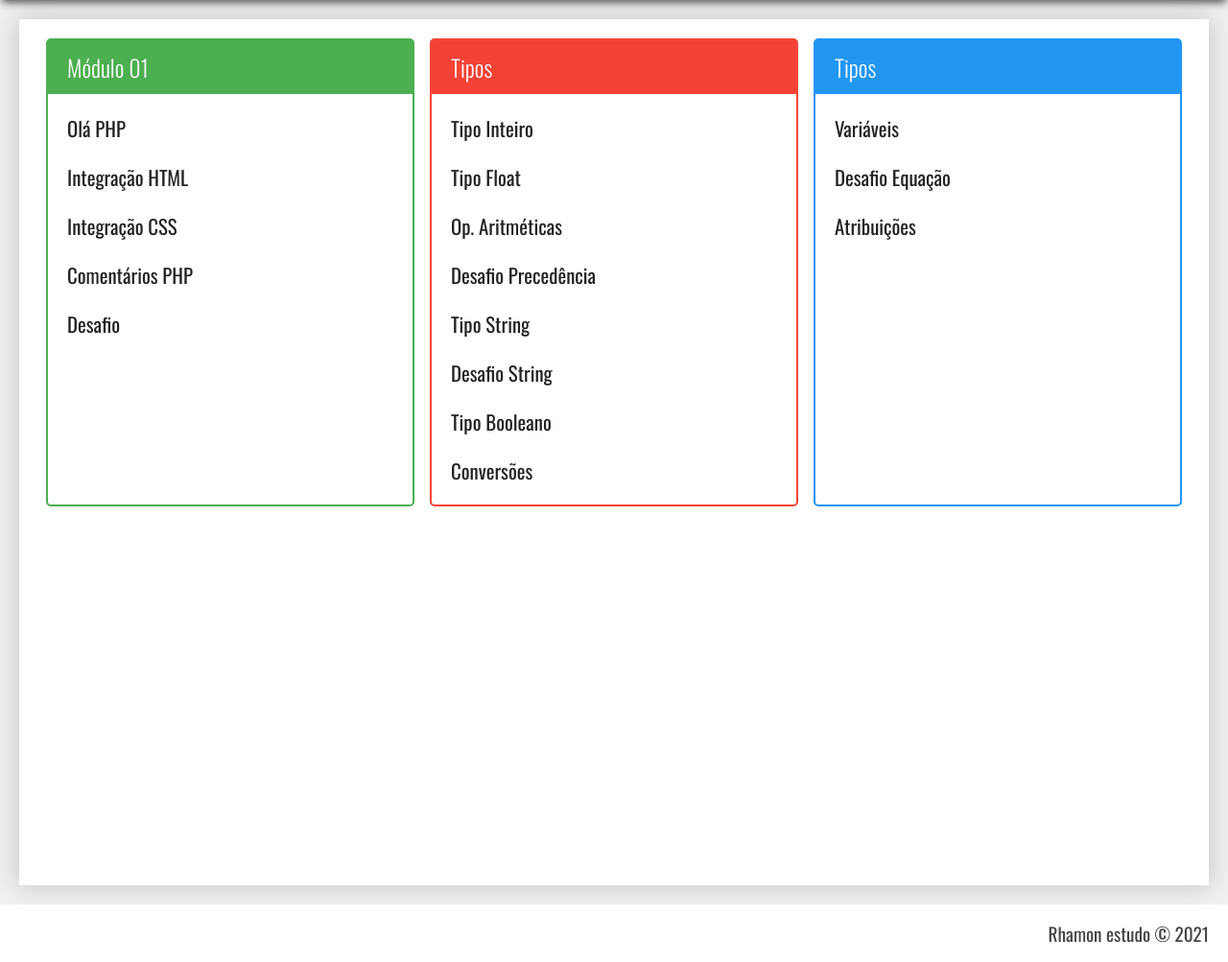
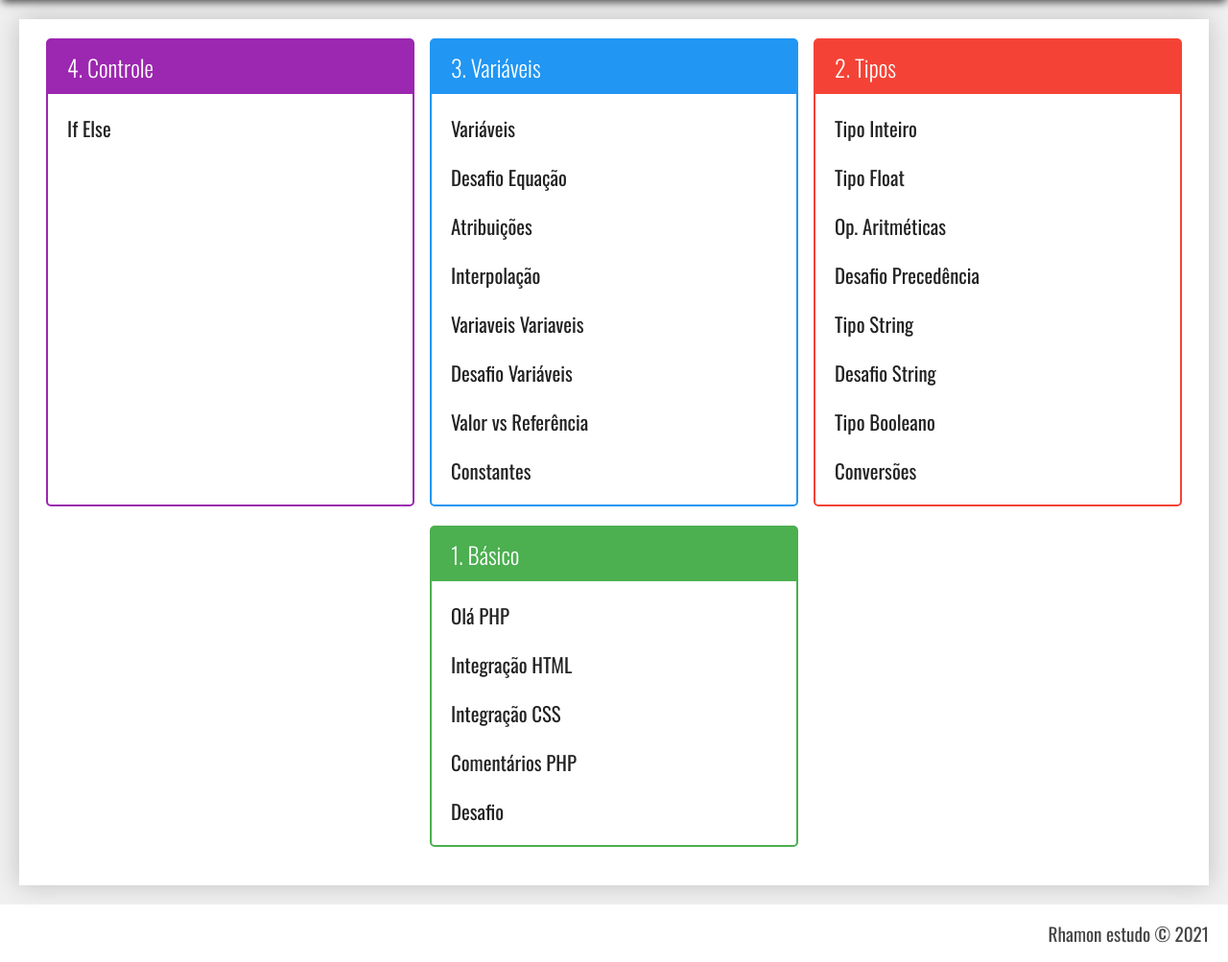
Before and after one commit to rh-mg/curso-php, a PHP site: page / in a window 1280 px wide. Shown: the part 120-1123 px from the top of the page at 96% size. Run offline with PHP 8.4, Linux system fonts and the light colour scheme.

Commit message:
Ordem dos menus invertida.

```diff
--- /dev/null
+++ b/controle/if_else.php
@@ -0,0 +1,6 @@
+<div class="titulo">If Else</div>
+
+<?php
+if(false); {
+    echo "Serei impresso novamente?";
+}
--- a/index.php
+++ b/index.php
@@ -15,39 +15,66 @@
    <main class="principal">
        <div class="conteudo">
            <nav class="modulos">
-               <div class="modulo verde">
-                   <h3>Módulo 01</h3>
+           <div class="modulo roxo">
+                    <h3>4. Controle</h3>
                     <ul>
                         <li>
-                           <a href="exercicio.php?dir=basico&file=ola">
-                           Olá PHP
-                           </a>
-                    </li>
-                    <li>
-                           <a href="exercicio.php?dir=basico&file=html">
-                           Integração HTML
-                           </a>
-                    </li>
-                    <li>
-                           <a href="exercicio.php?dir=basico&file=css">
-                           Integração CSS
-                           </a>
-                    </li>
-                    <li>
-                           <a href="exercicio.php?dir=basico&file=comentarios">
-                           Comentários PHP
-                           </a>
-                    </li>
-                    <li>
-                           <a href="exercicio.php?dir=basico&file=desafio">
-                           Desafio
+                            <a href="exercicio.php?dir=controle&file=if_else">
+                                If Else
                             </a>
                         </li>
                     </ul>
                 </div>
 
+                <div class="modulo azul">
+                    <h3>3. Variáveis</h3>
+                    <ul>
+                        <li>
+                            <a href="exercicio.php?dir=variaveis&file=basico">
+                                Variáveis
+                            </a>
+                        </li>
+                        <li>
+                            <a href="exercicio.php?dir=variaveis&file=desafio_equacao">
+                                Desafio Equação
+                            </a>
+                        </li>
+                        <li>
+                            <a href="exercicio.php?dir=variaveis&file=atribuicoes">
+                                Atribuições
+                            </a>
+                        </li>
+                        <li>
+                            <a href="exercicio.php?dir=variaveis&file=interpolacao">
+                                Interpolação
+                            </a>
+                        </li>
+                        <li>
+                            <a href="exercicio.php?dir=variaveis&file=variaveis_variaveis">
+                                Variaveis Variaveis
+                            </a>
+                        </li>
+                        <li>
+                            <a href="exercicio.php?dir=variaveis&file=desafio_variaveis">
+                                Desafio Variáveis
+                            </a>
+                        </li>
+                        <li>
+                            <a href="exercicio.php?dir=variaveis&file=valor_referencia">
+                                Valor vs Referência
+                            </a>
+                        </li>
+                        <li>
+                            <a href="exercicio.php?dir=variaveis&file=constantes">
+                                Constantes
+                            </a>
+                        </li>
+                </ul>
+             </div>
+
+
                <div class="modulo vermelho">
-                    <h3>Tipos</h3>
+                    <h3>2. Tipos</h3>
                     <ul>
                         <li>
                             <a href="exercicio.php?dir=tipos&file=int">
@@ -92,26 +119,38 @@
                     </ul>
                 </div>
 
-                <div class="modulo azul">
-                    <h3>Tipos</h3>
+
+             <div class="modulo verde">
+                   <h3>1. Básico</h3>
                    <ul>
                        <li>
-                            <a href="exercicio.php?dir=variaveis&file=basico">
-                                Variáveis
+                           <a href="exercicio.php?dir=basico&file=ola">
+                           Olá PHP
                            </a>
                     </li>
                     <li>
-                            <a href="exercicio.php?dir=variaveis&file=desafio_equacao">
-                                Desafio Equação
+                           <a href="exercicio.php?dir=basico&file=html">
+                           Integração HTML
                            </a>
                     </li>
                     <li>
-                            <a href="exercicio.php?dir=variaveis&file=atribuicoes">
-                                Atribuições
+                           <a href="exercicio.php?dir=basico&file=css">
+                           Integração CSS
+                           </a>
+                    </li>
+                    <li>
+                           <a href="exercicio.php?dir=basico&file=comentarios">
+                           Comentários PHP
+                           </a>
+                    </li>
+                    <li>
+                           <a href="exercicio.php?dir=basico&file=desafio">
+                           Desafio
                            </a>
                     </li>
                    </ul>
                </div>
+
            </nav>
 
        </div>
```
Also changed, not shown: variaveis/constantes.php (added, +23 -0 lines), variaveis/desafio_variaveis.php (added, +16 -0 lines), variaveis/interpolacao.php (added, +14 -0 lines), variaveis/valor_referencia.php (added, +18 -0 lines). Lines whose indentation alone changed are shown as unchanged.
